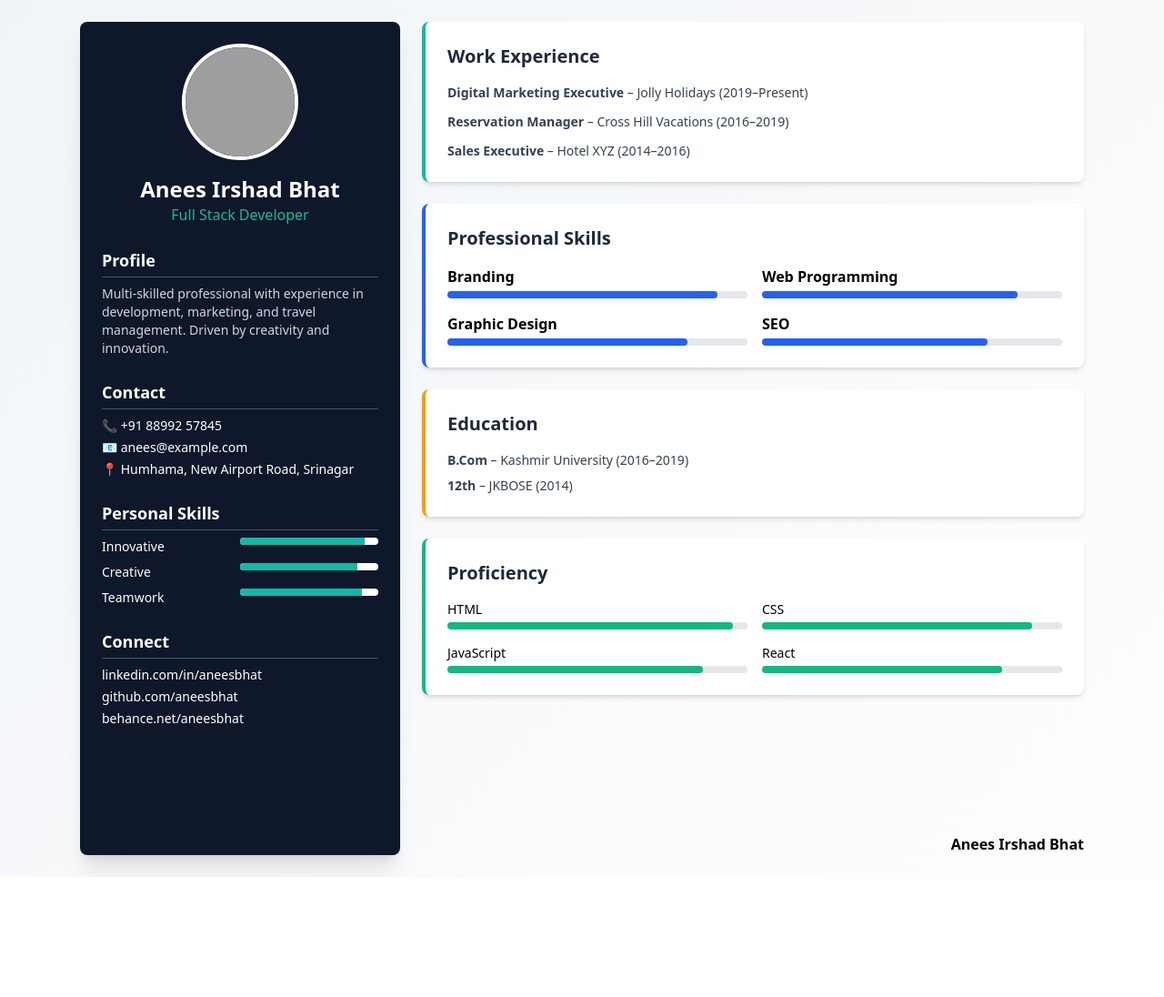
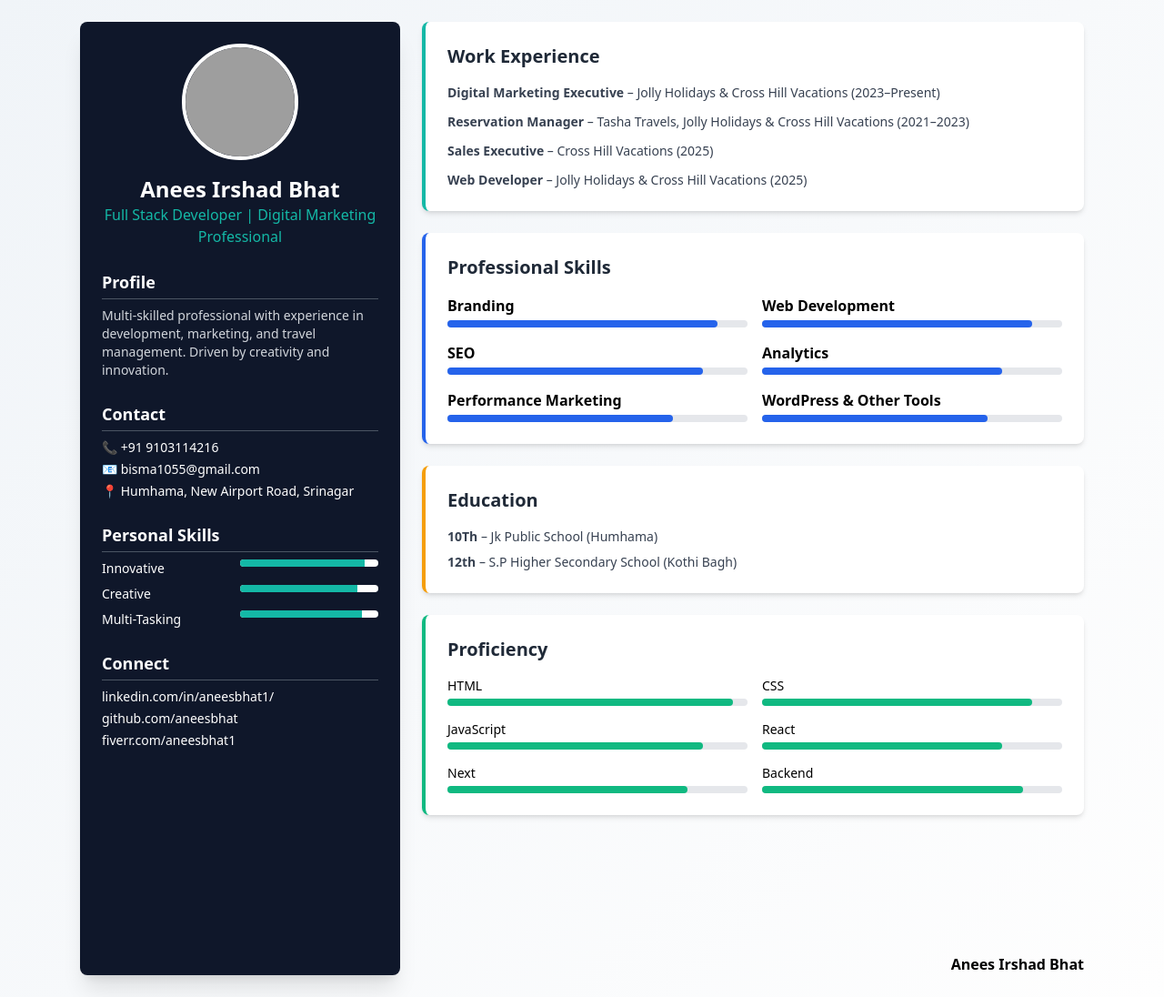
Before and after one commit to aneesbhat/resume, a plain HTML site: page index.html in a window 1280 px wide. Shown: the whole page at 91% size. Before the commit the page ends 964 px from the top, so only its background shows below. Drawn offline with nearby package versions, Linux system fonts and the light colour scheme; grey boxes are pictures that could not be loaded.

Commit message:
file added

```diff
--- a/index.html
+++ b/index.html
@@ -21,7 +21,7 @@
       <div class="text-center">
         <img src="Audio/IMG_20250219_125300937_HDR_AE.jpg" alt="Profile Photo" class="w-32 h-32 rounded-full mx-auto border-4 border-white transform -scale-x-100">
         <h1 class="text-2xl font-bold mt-4">Anees Irshad Bhat</h1>
-        <p class="text-[#14B8A6]">Full Stack Developer</p>
+        <p class="text-[#14B8A6]">Full Stack Developer | Digital Marketing Professional</p>
       </div>
 
       <div>
@@ -32,18 +32,18 @@
       <div>
         <h2 class="text-lg font-semibold border-b border-gray-600 pb-1 mb-2">Contact</h2>
         <ul class="text-sm space-y-1">
-          <li>📞 +91 88992 57845</li>
-          <li>📧 anees@example.com</li>
+          <li>📞 +91 9103114216</li>
+          <li>📧 bisma1055@gmail.com</li>
           <li>📍 Humhama, New Airport Road, Srinagar</li>
         </ul>
       </div>
 
       <div>
-        <h2 class="text-lg font-semibold border-b border-gray-600 pb-1 mb-2">Personal Skills</h2>
-        <ul class="space-y-2">
+        <h2 class="text-lg font-semibold border-b border-gray-600 pb-1 mb-2 ">Personal Skills</h2>
+        <ul class="space-y-2 ">
           <li class="flex justify-between text-sm">Innovative
             <span class="w-1/2 bg-white h-2 rounded overflow-hidden">
-              <span class="bg-[#14B8A6] block h-full bar" data-width="90%" style="width: 0%;"></span>
+              <span class="bg-[#14B8A6] block h-full bar"  data-width="90%" style="width: 0%;"></span>
             </span>
           </li>
           <li class="flex justify-between text-sm">Creative
@@ -51,7 +51,7 @@
               <span class="bg-[#14B8A6] block h-full bar" data-width="85%" style="width: 0%;"></span>
             </span>
           </li>
-          <li class="flex justify-between text-sm">Teamwork
+          <li class="flex justify-between text-sm">Multi-Tasking
             <span class="w-1/2 bg-white h-2 rounded overflow-hidden">
               <span class="bg-[#14B8A6] block h-full bar" data-width="88%" style="width: 0%;"></span>
             </span>
@@ -62,9 +62,9 @@
       <div>
         <h2 class="text-lg font-semibold border-b border-gray-600 pb-1 mb-2">Connect</h2>
         <ul class="text-sm space-y-1">
-          <li>linkedin.com/in/aneesbhat</li>
+          <li>linkedin.com/in/aneesbhat1/</li>
           <li>github.com/aneesbhat</li>
-          <li>behance.net/aneesbhat</li>
+          <li>fiverr.com/aneesbhat1</li>
         </ul>
       </div>
     </div>
@@ -74,9 +74,10 @@
       <section class="bg-white p-6 rounded-lg shadow-md border-l-4 border-[#14B8A6]">
         <h2 class="text-xl font-semibold text-gray-800 mb-4">Work Experience</h2>
         <ul class="space-y-3 text-gray-700 text-sm">
-          <li><strong>Digital Marketing Executive</strong> – Jolly Holidays (2019–Present)</li>
-          <li><strong>Reservation Manager</strong> – Cross Hill Vacations (2016–2019)</li>
-          <li><strong>Sales Executive</strong> – Hotel XYZ (2014–2016)</li>
+          <li><strong>Digital Marketing Executive</strong> – Jolly Holidays & Cross Hill Vacations (2023–Present)</li>
+          <li><strong>Reservation Manager</strong> – Tasha Travels, Jolly Holidays & Cross Hill Vacations (2021–2023)</li>
+          <li><strong>Sales Executive</strong> – Cross Hill Vacations (2025)</li>
+          <li><strong>Web Developer</strong> – Jolly Holidays & Cross Hill Vacations (2025)</li>
         </ul>
       </section>
 
@@ -88,29 +89,44 @@
               <div class="bg-[#2563EB] h-2 rounded-full bar" data-width="90%" style="width: 0%;"></div>
             </div>
           </div>
-          <div><strong>Web Programming</strong>
+           <div><strong>Web Development</strong>
+            <div class="bg-gray-200 h-2 rounded-full mt-1">
+              <div class="bg-[#2563EB] h-2 rounded-full bar" data-width="90%" style="width: 0%;"></div>
+            </div>
+          </div>
+          <div><strong>SEO</strong>
             <div class="bg-gray-200 h-2 rounded-full mt-1">
               <div class="bg-[#2563EB] h-2 rounded-full bar" data-width="85%" style="width: 0%;"></div>
             </div>
           </div>
-          <div><strong>Graphic Design</strong>
+          <div><strong>Analytics</strong>
             <div class="bg-gray-200 h-2 rounded-full mt-1">
               <div class="bg-[#2563EB] h-2 rounded-full bar" data-width="80%" style="width: 0%;"></div>
             </div>
           </div>
-          <div><strong>SEO</strong>
+          <div><strong>Performance Marketing</strong>
             <div class="bg-gray-200 h-2 rounded-full mt-1">
               <div class="bg-[#2563EB] h-2 rounded-full bar" data-width="75%" style="width: 0%;"></div>
             </div>
+
+
+
           </div>
+          <div><strong>WordPress & Other Tools</strong>
+            <div class="bg-gray-200 h-2 rounded-full mt-1">
+              <div class="bg-[#2563EB] h-2 rounded-full bar" data-width="75%" style="width: 0%;"></div>
+
+            </div>
+
+
         </div>
       </section>
 
       <section class="bg-white p-6 rounded-lg shadow-md border-l-4 border-[#F59E0B]">
         <h2 class="text-xl font-semibold text-gray-800 mb-4">Education</h2>
         <ul class="text-sm text-gray-700 space-y-2">
-          <li><strong>B.Com</strong> – Kashmir University (2016–2019)</li>
-          <li><strong>12th</strong> – JKBOSE (2014)</li>
+          <li><strong>10Th</strong> – Jk Public School (Humhama)</li>
+          <li><strong>12th</strong> – S.P Higher Secondary School (Kothi Bagh)</li>
         </ul>
       </section>
 
@@ -136,14 +152,24 @@
             <div class="w-full bg-gray-200 h-2 rounded-full mt-1">
               <div class="bg-[#10B981] h-2 rounded-full bar" data-width="80%" style="width: 0%;"></div>
             </div>
+
           </div>
+          <div>Next
+            <div class="w-full bg-gray-200 h-2 rounded-full mt-1">
+              <div class="bg-[#10B981] h-2 rounded-full bar" data-width="80%" style="width: 0%;"></div>
+            </div>
+
         </div>
+        <div>Backend
+            <div class="w-full bg-gray-200 h-2 rounded-full mt-1">
+              <div class="bg-[#10B981] h-2 rounded-full bar" data-width="87%" style="width: 0%;"></div>
+            </div>
       </section>
 
       <section class="bg-white p-6 rounded-lg shadow-md text-sm text-gray-700 border-l-4 border-[#A855F7]">
         <h2 class="text-lg font-semibold text-gray-800 mb-2">Declaration</h2>
         <p>I hereby declare that the above information is true and correct to the best of my knowledge and belief.</p>
-      </section>
+    </section>
 
       <div class="text-right">
         <p class="font-semibold">Anees Irshad Bhat</p>
```
